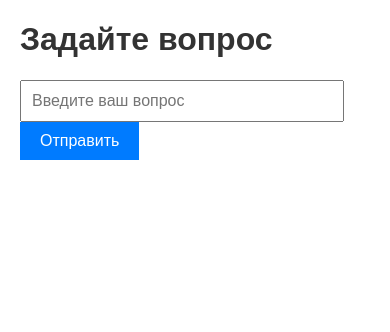
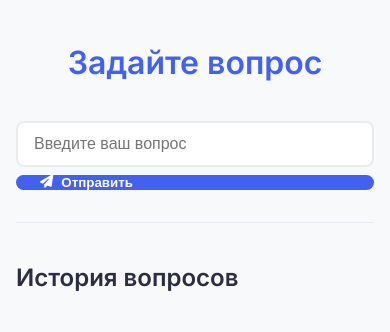
Before and after one commit to VladimirPrime/rag-prototype, a Flask app: page / in a window 390 px wide. Shown: the top 332 px of the page. Run offline with Flask 3, Linux system fonts and the light colour scheme.

Commit message:
Обновление прототипа: интерфейс и оптимизация

```diff
--- a/app.py
+++ b/app.py
@@ -1,92 +1,166 @@
-from flask import Flask, request, jsonify, render_template
+from flask import Flask, request, jsonify, render_template, send_from_directory
 from transformers import AutoModelForCausalLM, AutoTokenizer, pipeline
 from langchain.chains import RetrievalQA
-from langchain_huggingface import HuggingFaceEmbeddings
-from langchain_huggingface import HuggingFacePipeline
+from langchain_huggingface import HuggingFaceEmbeddings, HuggingFacePipeline
 from langchain_community.vectorstores import FAISS
 import torch
 from huggingface_hub import login
 from dotenv import load_dotenv
 import os
+import logging
+from cachetools import cached, TTLCache
+from flask_limiter import Limiter
+from flask_limiter.util import get_remote_address
+from datetime import datetime
 
-# Загружаем переменные из .env
+# --- Конфигурация ---
 load_dotenv()
-
-# Авторизация в Hugging Face через токен из .env
-login(token=os.getenv("HUGGINGFACE_TOKEN"))
 
 # Инициализация Flask
 app = Flask(__name__)
 
-# Проверяем, что CUDA доступна
-device = "cuda" if torch.cuda.is_available() else "cpu"
-print(f"Используемое устройство: {device}")
-
-# Загружаем модель и токенизатор Mistral 7B с 4-битным квантованием
-model_name = "mistralai/Mistral-7B-v0.1"
-tokenizer = AutoTokenizer.from_pretrained(model_name)
-model = AutoModelForCausalLM.from_pretrained(
-    model_name,
-    load_in_4bit=True,  # 4-битное квантование
-    device_map="auto"  # Автоматически распределяет нагрузку на GPU/CPU
+# Настройка логирования
+logging.basicConfig(
+    level=logging.INFO,
+    format='%(asctime)s - %(levelname)s - %(message)s',
+    handlers=[
+        logging.FileHandler('app.log'),
+        logging.StreamHandler()
+    ]
 )
 
-# Создаём pipeline для модели
-model_pipeline = pipeline(
-    "text-generation",
-    model=model,
-    tokenizer=tokenizer,
-    max_new_tokens=100,  # Увеличиваем количество генерируемых токенов
-    temperature=0.7,  # Управляем "креативностью" модели
-    do_sample=True,  # Включаем случайную генерацию
+# Лимитер запросов (100 в час на IP)
+limiter = Limiter(
+    app=app,
+    key_func=get_remote_address,
+    default_limits=["100 per hour"]
 )
 
-# Оборачиваем pipeline в HuggingFacePipeline для LangChain
-llm = HuggingFacePipeline(pipeline=model_pipeline)
-
-# Загружаем базу знаний (например, тексты экспертных ответов)
-documents = [
-    "Ответ 1: RAG — это подход, который объединяет поиск и генерацию текста. Он использует базу знаний для улучшения ответов модели.",
-    "Ответ 2: RAG состоит из двух этапов: поиск релевантной информации в базе знаний и генерация ответа на основе найденной информации.",
-    "Ответ 3: RAG позволяет моделям генерировать более точные и информативные ответы, используя внешние источники данных.",
-    # Добавьте сюда больше данных
-]
-
-# Создаём векторное хранилище для поиска
-embeddings = HuggingFaceEmbeddings(model_name="sentence-transformers/all-mpnet-base-v2")  # Указываем модель явно
-vectorstore = FAISS.from_texts(documents, embeddings)
-
-# Настраиваем RAG
-qa_chain = RetrievalQA.from_chain_type(
-    llm=llm,  # Используем обёрнутую модель
-    chain_type="stuff",
-    retriever=vectorstore.as_retriever()
-)
+# Кэширование ответов (1 час, макс 1000 записей)
+cache = TTLCache(maxsize=1000, ttl=3600)
 
 
-# Маршрут для отображения главной страницы
+# --- Инициализация модели ---
+def load_model():
+    try:
+        login(token=os.getenv("HUGGING FACE"))
+
+        device = "cuda" if torch.cuda.is_available() else "cpu"
+        logging.info(f"Используется устройство: {device}")
+
+        model_name = "mistralai/Mistral-7B-v0.1"  # Более подходящая версия для диалога
+        tokenizer = AutoTokenizer.from_pretrained(model_name)
+
+        model = AutoModelForCausalLM.from_pretrained(
+            model_name,
+            load_in_4bit=True,
+            device_map="auto",
+            torch_dtype=torch.float16
+        )
+
+        pipeline_config = {
+            "model": model,
+            "tokenizer": tokenizer,
+            "max_new_tokens": 150,
+            "temperature": 0.7,
+            "do_sample": True,
+            "top_k": 50
+        }
+
+        return pipeline("text-generation", **pipeline_config)
+
+    except Exception as e:
+        logging.error(f"Ошибка загрузки модели: {str(e)}")
+        raise
+
+
+# --- База знаний ---
+def init_vectorstore():
+    embeddings = HuggingFaceEmbeddings(
+        model_name="sentence-transformers/all-mpnet-base-v2",
+        model_kwargs={"device": "cuda" if torch.cuda.is_available() else "cpu"}
+    )
+
+    documents = [
+        "RAG (Retrieval-Augmented Generation) - это гибридный подход, сочетающий поиск информации и генерацию текста.",
+        "Mistral-7B - 7-миллиардная языковая модель с открытым исходным кодом.",
+        "Для работы RAG нужны: 1) Векторная база данных 2) Модель генерации 3) Система поиска."
+    ]
+
+    return FAISS.from_texts(documents, embeddings)
+
+
+# --- Инициализация ---
+try:
+    model_pipeline = load_model()
+    llm = HuggingFacePipeline(pipeline=model_pipeline)
+    vectorstore = init_vectorstore()
+
+    qa_chain = RetrievalQA.from_chain_type(
+        llm=llm,
+        chain_type="stuff",
+        retriever=vectorstore.as_retriever(search_kwargs={"k": 3}),
+        return_source_documents=True
+    )
+except Exception as e:
+    logging.critical(f"Ошибка инициализации: {str(e)}")
+    exit(1)
+
+
+# --- Роуты ---
 @app.route('/')
-def index():
+def home():
     return render_template('index.html')
 
 
-# Маршрут для обработки вопросов
+@app.route('/static/<path:filename>')
+def serve_static(filename):
+    return send_from_directory('static', filename)
+
+
 @app.route('/ask', methods=['POST'])
-def ask():
+@limiter.limit("10 per minute")  # Лимит для API
+@cached(cache)
+def ask_question():
+    start_time = datetime.now()
+
     try:
-        # Получаем вопрос из запроса
-        question = request.json.get('question')
-        if not question:
-            return jsonify({'error': 'Question is required'}), 400
+        data = request.get_json()
+        question = data.get('question', '').strip()
 
-        # Генерация ответа с помощью RAG и Mistral 7B
-        answer = qa_chain.run(question)
-        return jsonify({'answer': answer})
+        if not question or len(question) > 1000:
+            logging.warning(f"Некорректный вопрос: {question[:100]}...")
+            return jsonify({"error": "Question must be 1-1000 chars"}), 400
+
+        logging.info(f"Обработка вопроса: {question[:50]}...")
+
+        result = qa_chain({"query": question})
+
+        response = {
+            "answer": result["result"],
+            "sources": [doc.page_content[:100] + "..." for doc in result["source_documents"]],
+            "time_ms": (datetime.now() - start_time).total_seconds() * 1000
+        }
+
+        logging.info(f"Ответ сгенерирован за {response['time_ms']:.0f} мс")
+        return jsonify(response)
 
     except Exception as e:
-        return jsonify({'error': str(e)}), 500
+        logging.error(f"Ошибка: {str(e)}", exc_info=True)
+        return jsonify({"error": "Internal server error"}), 500
 
 
-# Запуск Flask-приложения
+# Health check для мониторинга
+@app.route('/health')
+def health_check():
+    return jsonify({
+        "status": "healthy",
+        "model": "Mistral-7B-Instruct",
+        "device": "cuda" if torch.cuda.is_available() else "cpu"
+    })
+
+
+# --- Запуск ---
 if __name__ == '__main__':
-    app.run(debug=True)
+    port = int(os.getenv("PORT", 5000))
+    app.run(host='0.0.0.0', port=port, debug=False)
--- a/templates/index.html
+++ b/templates/index.html
@@ -4,73 +4,257 @@
     <meta charset="UTF-8">
     <meta name="viewport" content="width=device-width, initial-scale=1.0">
     <title>RAG Prototype</title>
+    <!-- Шрифты + иконки -->
+    <link href="https://fonts.googleapis.com/css2?family=Inter:wght@400;600&display=swap" rel="stylesheet">
+    <link rel="stylesheet" href="https://cdnjs.cloudflare.com/ajax/libs/font-awesome/6.4.0/css/all.min.css">
     <style>
+        :root {
+            --primary: #4361ee;
+            --primary-hover: #3a56d4;
+            --background: #f8f9fa;
+            --card: #ffffff;
+            --text: #2b2d42;
+            --border: #e9ecef;
+            --error: #e63946;
+        }
+
         body {
-            font-family: Arial, sans-serif;
-            margin: 20px;
+            font-family: 'Inter', system-ui, sans-serif;
+            line-height: 1.6;
+            background: var(--background);
+            color: var(--text);
+            max-width: 800px;
+            margin: 0 auto;
+            padding: 2rem;
         }
+
         h1 {
-            color: #333;
+            color: var(--primary);
+            text-align: center;
+            margin-bottom: 2rem;
         }
-        form {
-            margin-bottom: 20px;
+
+        #questionForm {
+            display: flex;
+            gap: 0.5rem;
+            margin-bottom: 2rem;
+            position: relative;
         }
-        input[type="text"] {
-            width: 300px;
-            padding: 10px;
-            font-size: 16px;
+
+        #questionInput {
+            flex: 1;
+            padding: 0.75rem 1rem;
+            font-size: 1rem;
+            border: 2px solid var(--border);
+            border-radius: 8px;
+            transition: border 0.3s;
         }
+
+        #questionInput:focus {
+            outline: none;
+            border-color: var(--primary);
+        }
+
         button {
-            padding: 10px 20px;
-            font-size: 16px;
-            background-color: #007bff;
+            padding: 0 1.5rem;
+            background: var(--primary);
             color: white;
             border: none;
+            border-radius: 8px;
+            font-weight: 600;
             cursor: pointer;
+            transition: background 0.3s;
+            display: flex;
+            align-items: center;
+            gap: 0.5rem;
         }
+
         button:hover {
-            background-color: #0056b3;
+            background: var(--primary-hover);
         }
-        .answer {
-            margin-top: 20px;
-            padding: 10px;
-            background-color: #f9f9f9;
-            border: 1px solid #ddd;
+
+        #answerSection {
+            background: var(--card);
+            border-radius: 8px;
+            padding: 1.5rem;
+            box-shadow: 0 2px 4px rgba(0, 0, 0, 0.1);
+            margin-top: 1rem;
+            display: none;
+            opacity: 0;
+            transition: opacity 0.3s;
+        }
+
+        #answerSection.show {
+            opacity: 1;
+        }
+
+        #answerSection h2 {
+            margin-top: 0;
+            color: var(--primary);
+        }
+
+        .loader {
+            display: none;
+            border: 4px solid rgba(0, 0, 0, 0.1);
+            border-radius: 50%;
+            border-top: 4px solid var(--primary);
+            width: 30px;
+            height: 30px;
+            animation: spin 1s linear infinite;
+            margin: 1rem auto;
+        }
+
+        .error-message {
+            color: var(--error);
+            margin: 1rem 0;
+            padding: 0.5rem;
+            text-align: center;
+        }
+
+        #historySection {
+            margin-top: 2rem;
+            border-top: 1px solid var(--border);
+            padding-top: 1rem;
+        }
+
+        @keyframes spin {
+            0% { transform: rotate(0deg); }
+            100% { transform: rotate(360deg); }
+        }
+
+        @media (max-width: 600px) {
+            body {
+                padding: 1rem;
+            }
+            #questionForm {
+                flex-direction: column;
+            }
+        }
+
+        /* Тёмная тема */
+        @media (prefers-color-scheme: dark) {
+            :root {
+                --background: #1a1a1a;
+                --card: #2d2d2d;
+                --text: #f8f9fa;
+                --border: #444;
+            }
         }
     </style>
 </head>
 <body>
     <h1>Задайте вопрос</h1>
     <form id="questionForm">
-        <input type="text" id="questionInput" placeholder="Введите ваш вопрос">
-        <button type="submit">Отправить</button>
+        <input type="text" id="questionInput" placeholder="Введите ваш вопрос" required>
+        <button type="submit">
+            <i class="fas fa-paper-plane"></i> Отправить
+        </button>
+        <div class="loader" id="loader" style="display: none;"></div>
     </form>
-    <div id="answerSection" class="answer" style="display: none;">
+
+    <div id="errorContainer"></div>
+
+    <div id="answerSection">
         <h2>Ответ:</h2>
         <p id="answerText"></p>
     </div>
 
+    <div id="historySection">
+        <h2>История вопросов</h2>
+        <div id="historyList"></div>
+    </div>
+
     <script>
-        document.getElementById('questionForm').addEventListener('submit', function(event) {
-            event.preventDefault();
-            const question = document.getElementById('questionInput').value;
+        // DOM элементы
+        const questionForm = document.getElementById('questionForm');
+        const loader = document.getElementById('loader');
+        const answerSection = document.getElementById('answerSection');
+        const errorContainer = document.getElementById('errorContainer');
+        const historyList = document.getElementById('historyList');
 
-            fetch('/ask', {
-                method: 'POST',
-                headers: {
-                    'Content-Type': 'application/json',
-                },
-                body: JSON.stringify({ question: question }),
-            })
-            .then(response => response.json())
-            .then(data => {
-                document.getElementById('answerText').textContent = data.answer;
-                document.getElementById('answerSection').style.display = 'block';
-            })
-            .catch(error => {
+        // Загрузка истории при старте
+        loadHistory();
+
+        // Отправка формы
+        questionForm.addEventListener('submit', async (e) => {
+            e.preventDefault();
+            const question = document.getElementById('questionInput').value.trim();
+
+            if (!question) {
+                showError('Пожалуйста, введите вопрос');
+                return;
+            }
+
+            // Блокируем кнопку на время запроса
+            const submitBtn = questionForm.querySelector('button');
+            submitBtn.disabled = true;
+            loader.style.display = 'block';
+
+            try {
+                const response = await fetch('/ask', {
+                    method: 'POST',
+                    headers: { 'Content-Type': 'application/json' },
+                    body: JSON.stringify({ question })
+                });
+
+                const data = await response.json();
+
+                if (!response.ok) {
+                    throw new Error(data.error || 'Ошибка сервера');
+                }
+
+                showAnswer(data.answer);
+                saveToHistory(question, data.answer);
+
+            } catch (error) {
+                showError(error.message);
                 console.error('Ошибка:', error);
+            } finally {
+                submitBtn.disabled = false;
+                loader.style.display = 'none';
+            }
+        });
+
+        // Показать ответ
+        function showAnswer(answer) {
+            document.getElementById('answerText').textContent = answer;
+            answerSection.style.display = 'block';
+            setTimeout(() => answerSection.classList.add('show'), 10);
+        }
+
+        // Показать ошибку
+        function showError(message) {
+            errorContainer.innerHTML = `
+                <div class="error-message">
+                    <i class="fas fa-exclamation-circle"></i> ${message}
+                </div>
+            `;
+            setTimeout(() => errorContainer.innerHTML = '', 3000);
+        }
+
+        // Сохранить в историю
+        function saveToHistory(question, answer) {
+            const history = JSON.parse(localStorage.getItem('qa_history') || '[]');
+            history.unshift({
+                question,
+                answer,
+                date: new Date().toLocaleString()
             });
-        });
+            localStorage.setItem('qa_history', JSON.stringify(history.slice(0, 10)));
+            loadHistory();
+        }
+
+        // Загрузить историю
+        function loadHistory() {
+            const history = JSON.parse(localStorage.getItem('qa_history') || []);
+            historyList.innerHTML = history.map(item => `
+                <div style="margin-bottom: 1rem; padding-bottom: 1rem; border-bottom: 1px dashed var(--border);">
+                    <p><strong>${item.date}</strong></p>
+                    <p><strong>Вопрос:</strong> ${item.question}</p>
+                    <p><strong>Ответ:</strong> ${item.answer}</p>
+                </div>
+            `).join('');
+        }
     </script>
 </body>
 </html>
```
Also changed, not shown: 1 other file.
